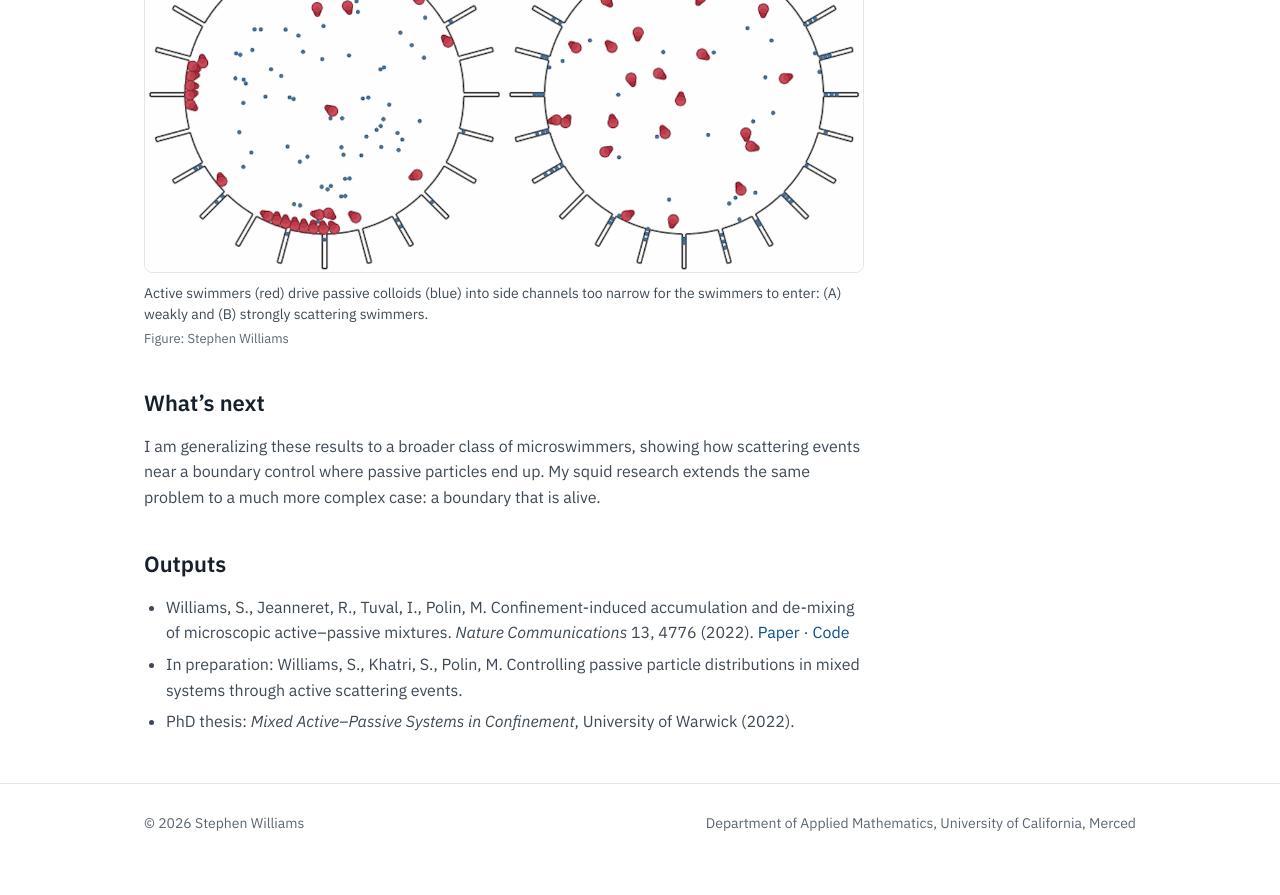
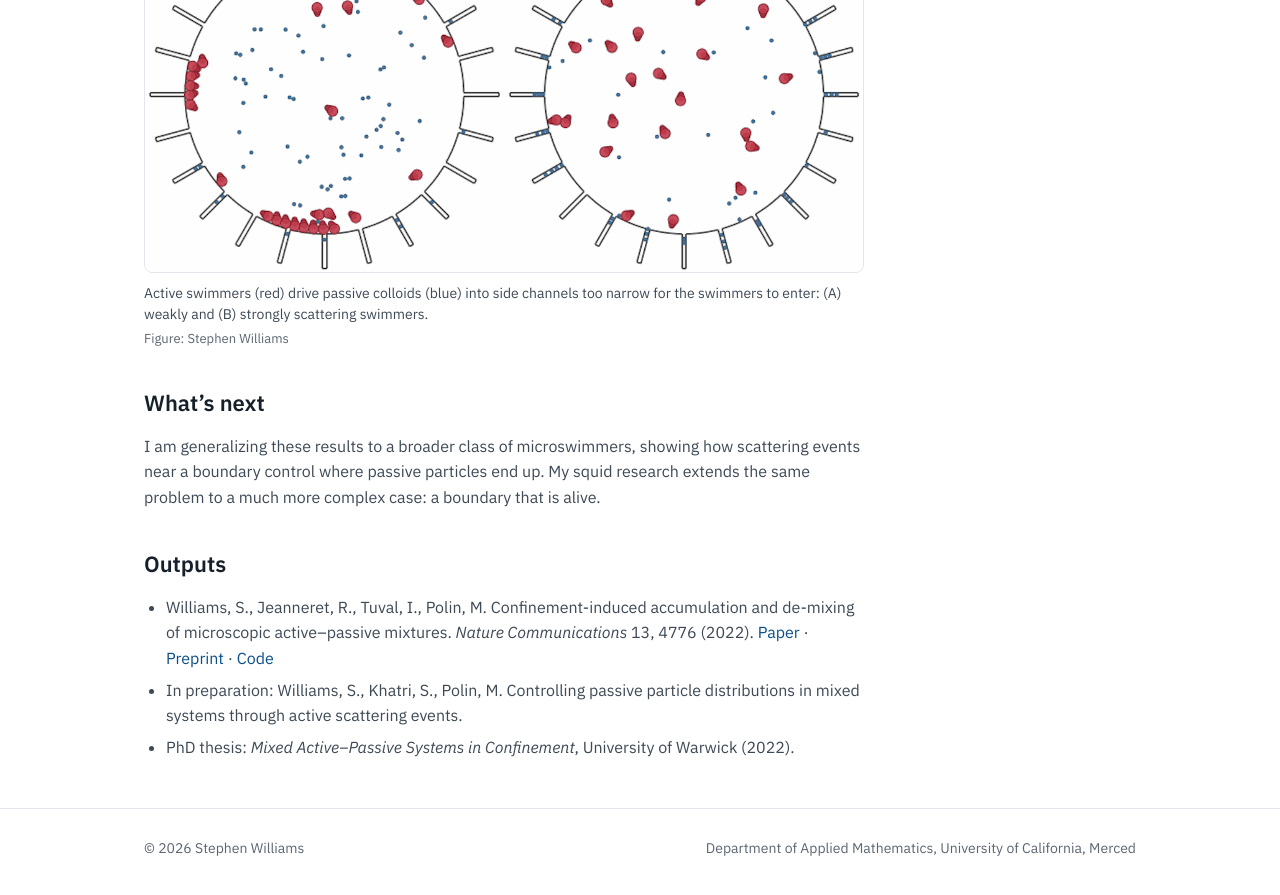
Before and after one commit to StephWilleniams/stephwilleniams.github.io, a Jekyll site: the page built from research/chlamydomonas/index.md, in a window 1280 px wide and 900 px high, scrolled down 1511 px. Shown: the top 895 px of the window. Built offline with Jekyll 4.4.1, drawn with Linux system fonts in a browser that asks for light colours; before the commit the page ends 2385 px from its top, so only the background shows below that.

Commit message:
Add preprint links to every paper
Co-Authored-By: Claude Fable 5.2 <noreply@anthropic.com>
Claude-Session: https://claude.ai/code/session_01CjQH714n3JkSPH9waZXE7d

```diff
--- a/index.html
+++ b/index.html
@@ -69,17 +69,17 @@ layout: default
       <article class="pub">
         <h3>Identifiability, sensitivity, and genetic algorithms in bacterial biofilm selection models</h3>
         <div class="meta"><span class="me">Williams, S.</span>, Cheam, D.*, Nishiguchi, M. K., Sindi, S. S., Khatri, S., Rutter, E. M. · <em>Bulletin of Mathematical Biology</em> 88(7), 132 · 2026</div>
-        <div class="chips"><a href="https://doi.org/10.1007/s11538-026-01693-5">Paper</a><a href="https://github.com/StephWilleniams/BiofilmModelAnalysis">Code</a></div>
+        <div class="chips"><a href="https://doi.org/10.1007/s11538-026-01693-5">Paper</a><a href="https://arxiv.org/abs/2508.20219">Preprint</a><a href="https://github.com/StephWilleniams/BiofilmModelAnalysis">Code</a></div>
       </article>
       <article class="pub">
         <h3>Thermal stress disrupts symbiotic fluid dynamics in bobtail squid</h3>
         <div class="meta"><span class="me">Williams, S.</span>, Ruiz, K. A.*, Heath-Heckman, E., Rutter, E. M., Khatri, S. · <em>Journal of the Royal Society Interface</em> 23(240), 20251136 · 2026</div>
-        <div class="chips"><a href="https://doi.org/10.1098/rsif.2025.1136">Paper</a><a href="https://github.com/StephWilleniams/SquidInternalFlows">Code</a></div>
+        <div class="chips"><a href="https://doi.org/10.1098/rsif.2025.1136">Paper</a><a href="https://arxiv.org/abs/2511.00326">Preprint</a><a href="https://github.com/StephWilleniams/SquidInternalFlows">Code</a></div>
       </article>
       <article class="pub">
         <h3>Confinement-induced accumulation and de-mixing of microscopic active–passive mixtures</h3>
         <div class="meta"><span class="me">Williams, S.</span>, Jeanneret, R., Tuval, I., Polin, M. · <em>Nature Communications</em> 13, 4776 · 2022</div>
-        <div class="chips"><a href="https://doi.org/10.1038/s41467-022-32520-9">Paper</a><a href="https://github.com/StephWilleniams/ActivePassiveConfinement">Code</a></div>
+        <div class="chips"><a href="https://doi.org/10.1038/s41467-022-32520-9">Paper</a><a href="https://arxiv.org/abs/2111.09763">Preprint</a><a href="https://github.com/StephWilleniams/ActivePassiveConfinement">Code</a></div>
       </article>
     </div>
     <p class="note">* Student I mentored.</p>
--- a/research/chlamydomonas/index.md
+++ b/research/chlamydomonas/index.md
@@ -25,6 +25,6 @@ I am generalizing these results to a broader class of microswimmers, showing how
 
 ## Outputs
 
-- Williams, S., Jeanneret, R., Tuval, I., Polin, M. Confinement-induced accumulation and de-mixing of microscopic active–passive mixtures. *Nature Communications* 13, 4776 (2022). [Paper](https://doi.org/10.1038/s41467-022-32520-9) · [Code](https://github.com/StephWilleniams/ActivePassiveConfinement)
+- Williams, S., Jeanneret, R., Tuval, I., Polin, M. Confinement-induced accumulation and de-mixing of microscopic active–passive mixtures. *Nature Communications* 13, 4776 (2022). [Paper](https://doi.org/10.1038/s41467-022-32520-9) · [Preprint](https://arxiv.org/abs/2111.09763) · [Code](https://github.com/StephWilleniams/ActivePassiveConfinement)
 - In preparation: Williams, S., Khatri, S., Polin, M. Controlling passive particle distributions in mixed systems through active scattering events.
 - PhD thesis: *Mixed Active–Passive Systems in Confinement*, University of Warwick (2022).
```
Also changed, not shown: research/euprymna-scolopes/index.md (+1 -1 lines), research/vibrio-fischeri/index.md (+1 -1 lines).
